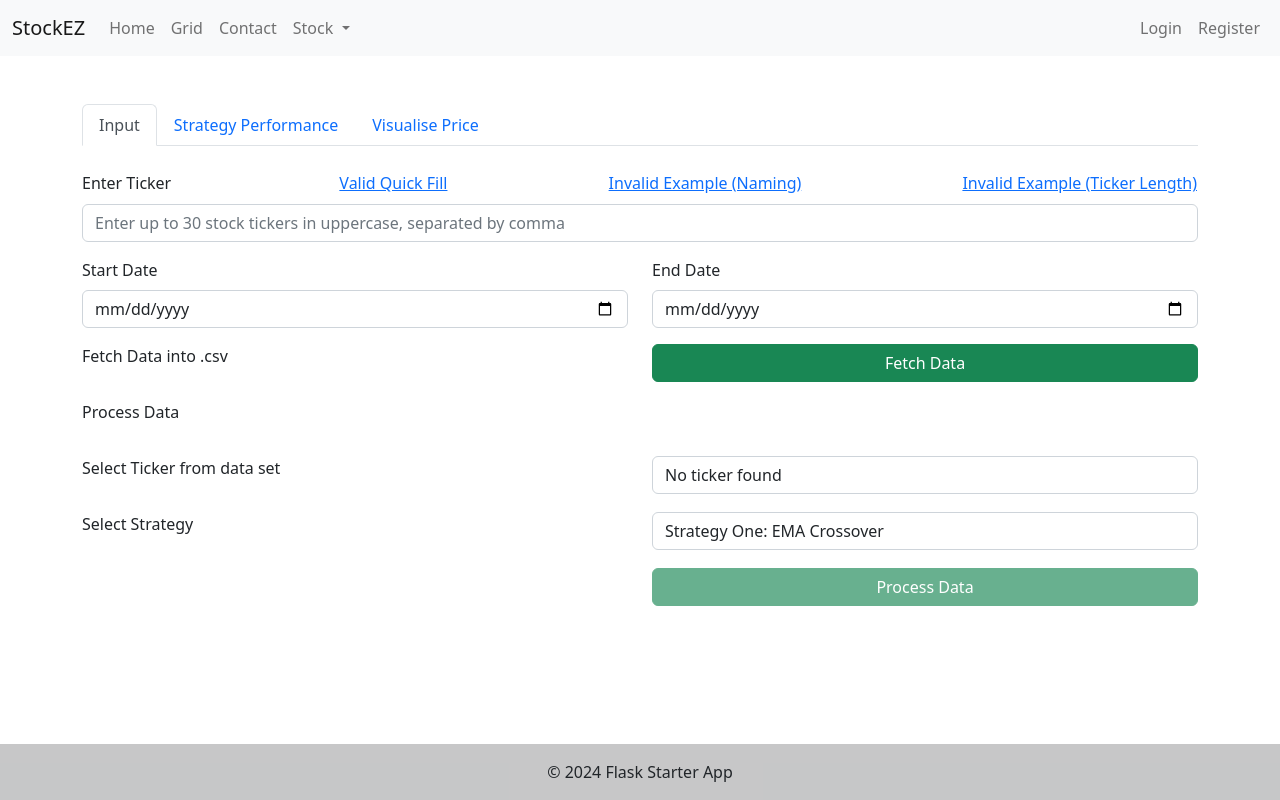
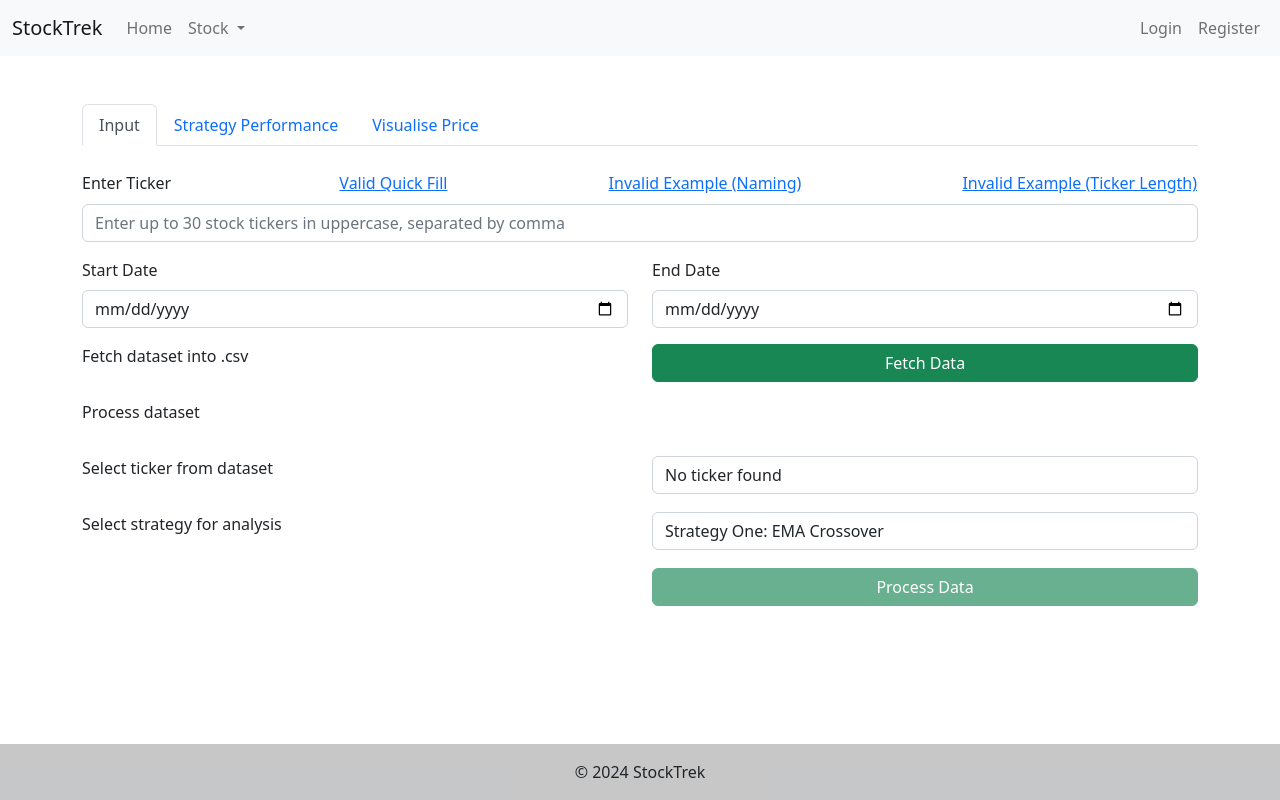
Before and after one commit to wilfredhuang/StockmarketTechnicalAnalyzer, a Flask app: page /stock-analyzer in a window 1280 px wide. Run offline with Flask 3, Linux system fonts and the light colour scheme; some libraries are stand-ins or nearby versions.

Commit message:
Minor update
- Edit landing page, navbar, footer.
- Edit js file
- Made marker bigger in price chart

```diff
--- a/app/helpers/metric_utils.py
+++ b/app/helpers/metric_utils.py
@@ -309,7 +309,7 @@ def visualise_pricechart(
             x=data[data.signal == 1].index,
             y=data[data.signal == 1]['close'],
             mode='markers',
-            marker=dict(size=5, color='purple', symbol='triangle-up'),
+            marker=dict(size=10, color='purple', symbol='triangle-up'),
             name='Trade Signal',
         )
         fig.add_trace(trade_signals, row=1, col=1)
--- a/app/static/js/custom/stock_analyzer.js
+++ b/app/static/js/custom/stock_analyzer.js
@@ -257,10 +257,10 @@ function loadProcessDataFeature() {
             // Update the 'show-graph' div with the new image
 
             const graphDiv = document.querySelector(".show-graph");
-            graphDiv.innerHTML = `<img src="${data.image_url}" alt="Strategy Performance Graph">`;
+            graphDiv.innerHTML = `<img src="${data.image_url}">`;
 
             const graphDivSecond = document.querySelector(".show-graph-second");
-            graphDivSecond.innerHTML = `<img src="${data.image_url_second}" alt="Strategy Performance Comparison Graph">`;
+            graphDivSecond.innerHTML = `<img src="${data.image_url_second}>"`;
 
             const nums = data.nums;
             const strat_perf_data = data.strat_perf_data;
--- a/app/templates/partials/_footer.html
+++ b/app/templates/partials/_footer.html
@@ -1,5 +1,5 @@
 <footer class="bg-light text-center text-lg-start mt-4">
     <div class="text-center p-3" style="background-color: rgba(0, 0, 0, 0.2);">
-        © 2024 Flask Starter App
+        © 2024 StockTrek
     </div>
 </footer>
--- a/app/templates/partials/_navbar.html
+++ b/app/templates/partials/_navbar.html
@@ -1,6 +1,6 @@
 <nav class="navbar navbar-expand-lg navbar-light bg-light">
     <div class="container-fluid">
-        <a class="navbar-brand" href="{{ url_for('main.index') }}">StockEZ</a>
+        <a class="navbar-brand" href="{{ url_for('main.index') }}">StockTrek</a>
         <button class="navbar-toggler" type="button" data-bs-toggle="collapse" data-bs-target="#navbarNav" aria-controls="navbarNav" aria-expanded="false" aria-label="Toggle navigation">
             <span class="navbar-toggler-icon"></span>
         </button>
@@ -9,20 +9,14 @@
                 <li class="nav-item">
                     <a class="nav-link {% if request.path == url_for('main.index') %}active{% endif %}" href="{{ url_for('main.index') }}">Home</a>
                 </li>
-                <li class="nav-item">
-                    <a class="nav-link {% if request.path == url_for('main.grid_page') %}active{% endif %}" href="{{ url_for('main.grid_page') }}">Grid</a>
-                </li>
-                <li class="nav-item">
-                    <a class="nav-link {% if request.path == '#contact' %}active{% endif %}" href="#">Contact</a>
+
+                <!-- Dropdown for Stock -->
                 <li class="nav-item dropdown">
                     <a class="nav-link dropdown-toggle" href="#" id="navbarDropdown" role="button" data-bs-toggle="dropdown" aria-expanded="false">
                         Stock
                     </a>
                     <ul class="dropdown-menu" aria-labelledby="navbarDropdown">
-                             <li><a class="dropdown-item" href=" {{ url_for('stock.stock_page') }}"> Strategy Analysis </a></li>
-                        <!-- <li><a class="dropdown-item" href=" {# url_for('example.first_example_page') #}"> First Example </a></li>
-                        <li><a class="dropdown-item" href="{# url_for('example.plotly_test_page') #}">Plotly with (Claude)</a></li>
-                        <li><a class="dropdown-item" href="{# url_for('example.dash_test_page') #}">Dash with (GPT)</a></li> -->
+                        <li><a class="dropdown-item" href="{{ url_for('stock.stock_page') }}">Strategy Analysis</a></li>
                     </ul>
                 </li>
 
--- a/app/templates/stock_analyzer.html
+++ b/app/templates/stock_analyzer.html
@@ -1,4 +1,4 @@
-{% extends "layouts/layout.html" %} {% block title %}Home - Flask Starter App
+{% extends "layouts/layout.html" %} {% block title %} Technical Stock Analyzer
 {{title}}{% endblock %}
 {% block extra_css %}
 <link rel="stylesheet" href="{{ url_for('static', filename='css/custom/stock_analyzer.css') }}"> <!-- Include external CSS -->
@@ -84,7 +84,7 @@
             <label for="ticker" class="form-label mb-0 me-2"
            data-bs-toggle="tooltip"
            data-bs-placement="top"
-           title="Enter the stock ticker symbol">Enter Ticker</label>
+           title="Enter the stock ticker(s), up to 30">Enter Ticker</label>
             <button type="button" class="btn btn-link p-0 ms-auto" id="valid_fetchDataQuickFillBtn">Valid Quick Fill</button>
             <button type="button" class="btn btn-link p-0 ms-auto" id="invalidnaming_fetchDataQuickFillBtn">Invalid Example (Naming) </button>
             <button type="button" class="btn btn-link p-0 ms-auto" id="invalidlength_fetchDataQuickFillBtn">Invalid Example (Ticker Length)</button>
@@ -94,18 +94,22 @@
 
         <div class="row">
           <div class="col-md-6 mb-3">
-            <label for="start" class="form-label">Start Date</label>
+            <label for="start" class="form-label"  data-bs-toggle="tooltip"
+            data-bs-placement="top"
+            title="Select the date in DD/MM/YYYY format">Start Date</label>
             <input type="date" class="form-control" id="start" name="start" />
           </div>
           <div class="col-md-6 mb-3">
-            <label for="end" class="form-label">End Date</label>
+            <label for="end" class="form-label" data-bs-toggle="tooltip"
+            data-bs-placement="top"
+            title="Select the date in DD/MM/YYYY format">End Date</label>
             <input type="date" class="form-control" id="end" name="end" />
           </div>
         </div>
     <!-- === -->
     <div class="row mb-3">
       <div class="col-md-6">
-        <p>Fetch Data into .csv</p>
+        <p>Fetch dataset into .csv</p>
       </div>
       <div class="col-md-6">
         <button id="fetch-data-btn" class="btn btn-success w-100">
@@ -118,12 +122,12 @@
 
     <div class="row mb-3">
       <div class="col-md-6">
-        <p>Process Data</p>
+        <p>Process dataset</p>
       </div>
     </div>
     <div class="row mb-3">
       <div class="col-md-6">
-        <p>Select Ticker from data set</p>
+        <p>Select ticker from dataset</p>
       </div>
       <div class="col-md-6">
         <select id="ticker-select" class="form-control">
@@ -134,7 +138,7 @@
 
     <div class="row mb-3">
       <div class="col-md-6">
-        <p>Select Strategy</p>
+        <p>Select strategy for analysis</p>
       </div>
       <div class="col-md-6">
         <select id="strategy-select" class="form-control">
```
Also changed, not shown: app/helpers/market_utils.py (+7 -1 lines), app/templates/index.html (+21 -3 lines).
